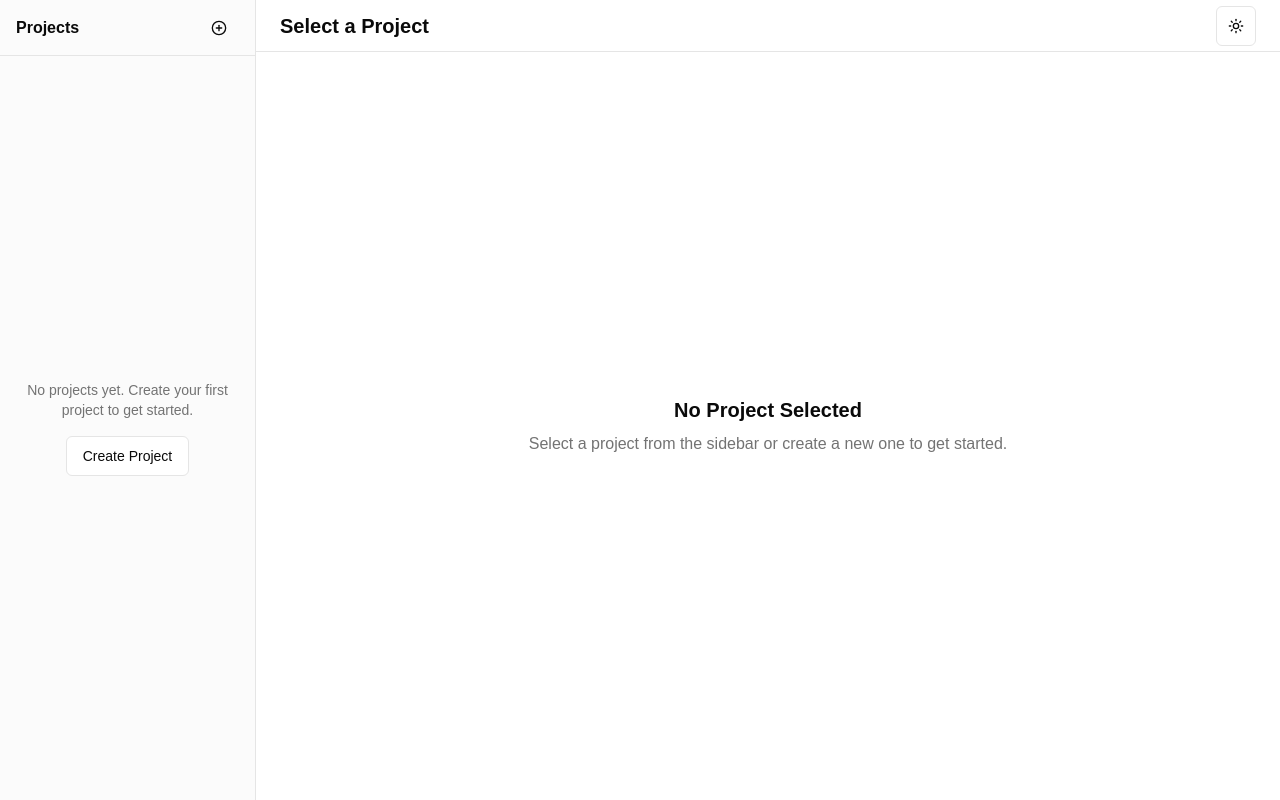
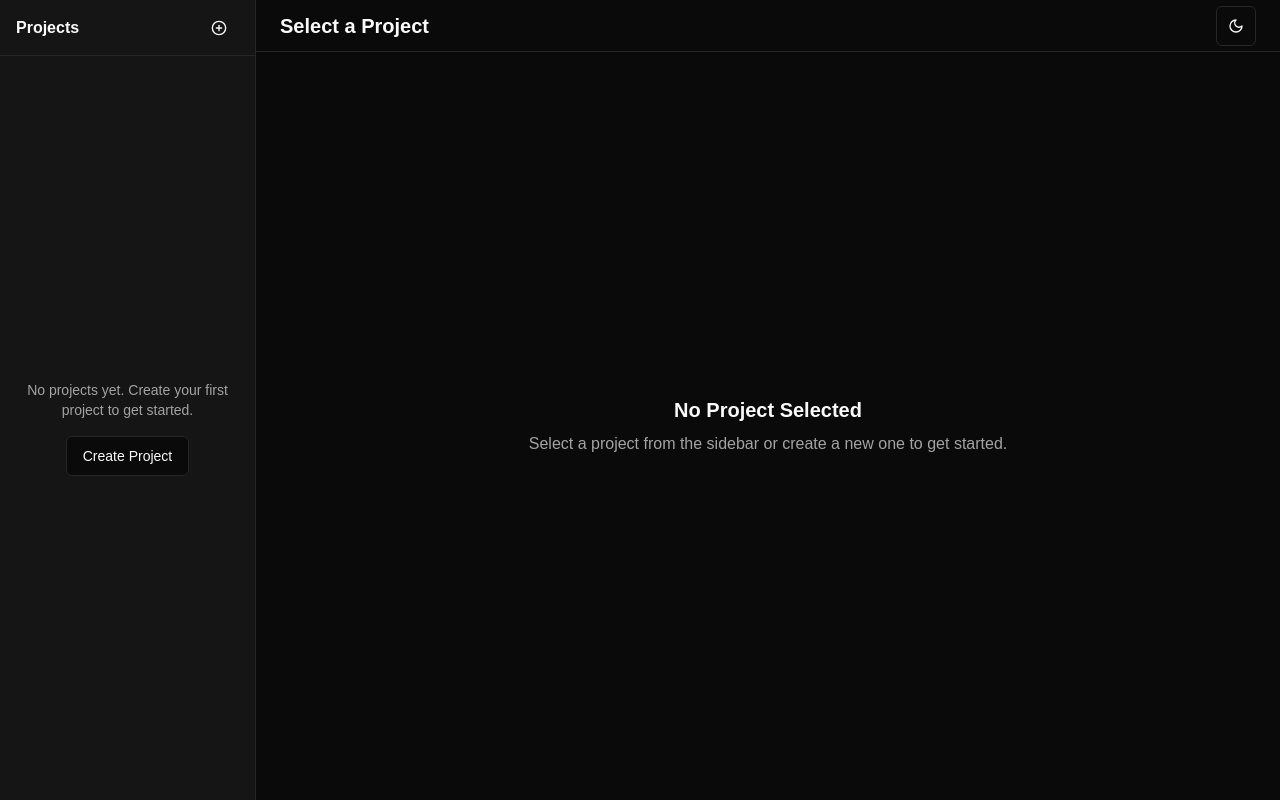
Before and after one commit to Cheethan/Project-Dashboard, a Next.js app: page / in a window 1280 px wide. Built offline with nearby package versions, Linux system fonts and the light colour scheme.

Commit message:
Updated layout

```diff
--- a/app/layout.tsx
+++ b/app/layout.tsx
@@ -12,7 +12,9 @@ export default function RootLayout({
 }>) {
   return (
     <html lang="en">
-      <body>{children}</body>
+      <body className="dark" style={{ colorScheme: 'dark' }}>
+        {children}
+      </body>
     </html>
   )
 }
```
